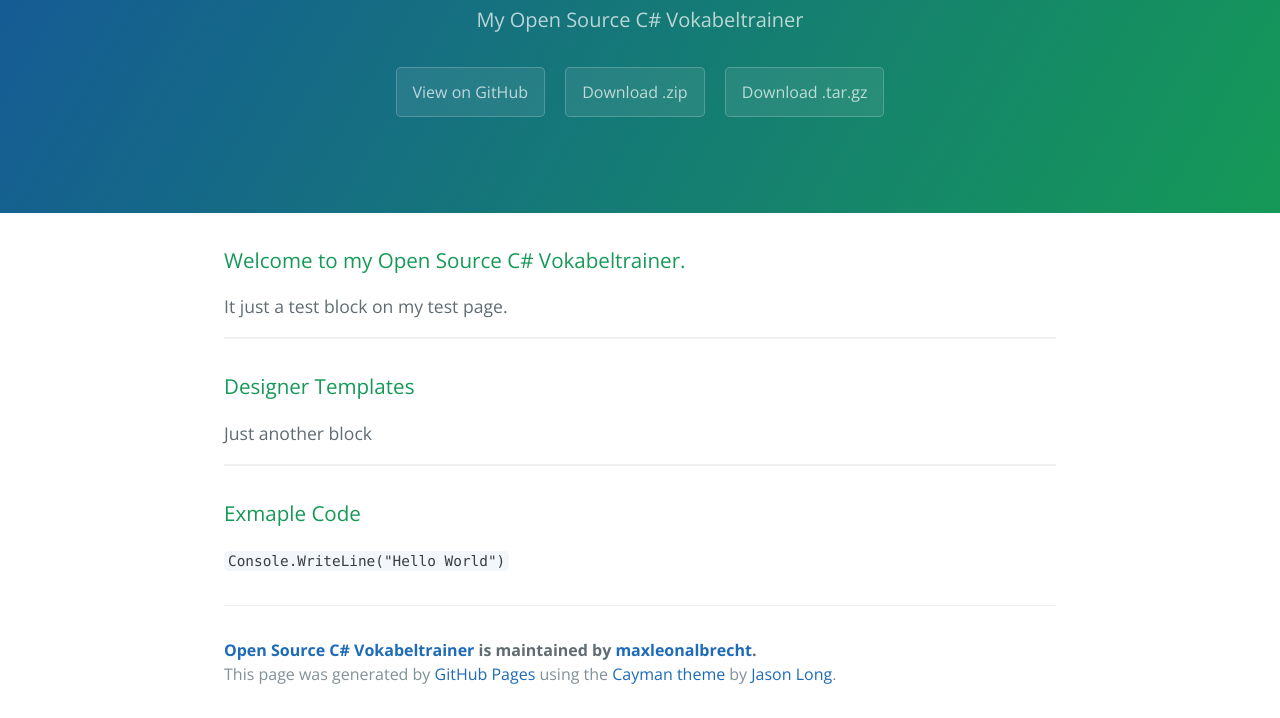
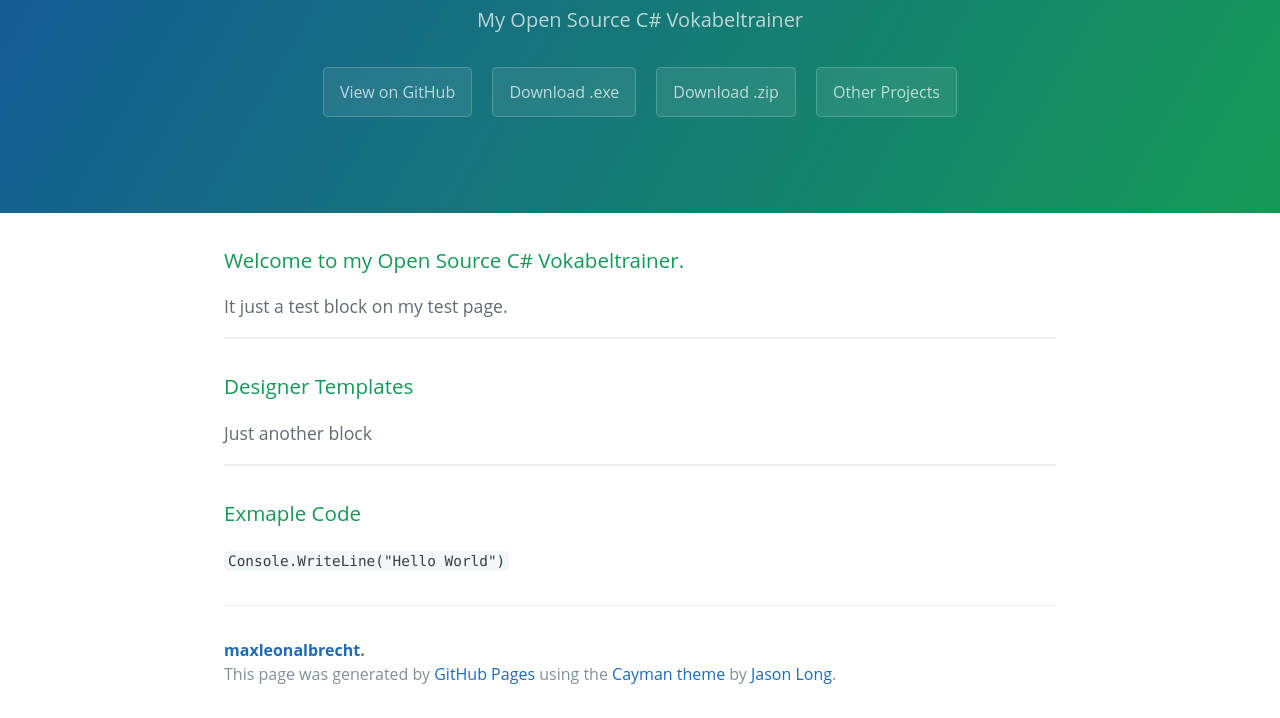
Before and after one commit to maxleonalbrecht/test_website, a plain HTML site: page index.html in a window 1280 px wide. Shown: the part 170-888 px from the top of the page. Drawn offline with nearby package versions, Linux system fonts and the light colour scheme.

Commit message:
New buttons etc.
/

```diff
--- a/index.html
+++ b/index.html
@@ -5,7 +5,7 @@
     <title>Open Source C# Vokabeltrainer by maxleonalbrecht</title>
     <meta name="viewport" content="width=device-width, initial-scale=1">
     <link rel="stylesheet" type="text/css" href="stylesheets/normalize.css" media="screen">
-    <link href='https://fonts.googleapis.com/css?family=Open+Sans:400,700' rel='stylesheet' type='text/css'>
+    <link href='https://fonts.googleapis.com/css?family=Raleway:400,700' rel='stylesheet' type='text/css'>
     <link rel="stylesheet" type="text/css" href="stylesheets/stylesheet.css" media="screen">
     <link rel="stylesheet" type="text/css" href="stylesheets/github-light.css" media="screen">
   </head>
@@ -14,8 +14,9 @@
       <h1 class="project-name">Open Source C# Vokabeltrainer</h1>
       <h2 class="project-tagline">My Open Source C# Vokabeltrainer</h2>
       <a href="https://github.com/maxleonalbrecht/test_website" class="btn">View on GitHub</a>
-      <a href="https://github.com/maxleonalbrecht/test_website/zipball/master" class="btn">Download .zip</a>
-      <a href="https://github.com/maxleonalbrecht/test_website/tarball/master" class="btn">Download .tar.gz</a>
+      <a href="https://github.com/maxleonalbrecht/" class="btn">Download .exe</a>
+      <a href="https://github.com/maxleonalbrecht/" class="btn">Download .zip</a>
+	  <a href="https://github.com/maxleonalbrecht/" class="btn">Other Projects</a>
     </section>
 
     <section class="main-content">
@@ -39,9 +40,10 @@
 <p><code>Console.WriteLine("Hello World")</code></p>
 
       <footer class="site-footer">
-        <span class="site-footer-owner"><a href="https://github.com/maxleonalbrecht/test_website">Open Source C# Vokabeltrainer</a> is maintained by <a href="https://github.com/maxleonalbrecht">maxleonalbrecht</a>.</span>
+        <span class="site-footer-owner"><a href="https://github.com/maxleonalbrecht/>Open Source C# Vokabeltrainer</a> is maintained by <a href="https://github.com/maxleonalbrecht">maxleonalbrecht</a>.</span>
 
         <span class="site-footer-credits">This page was generated by <a href="https://pages.github.com">GitHub Pages</a> using the <a href="https://github.com/jasonlong/cayman-theme">Cayman theme</a> by <a href="https://twitter.com/jasonlong">Jason Long</a>.</span>
+
       </footer>
 
     </section>
```
